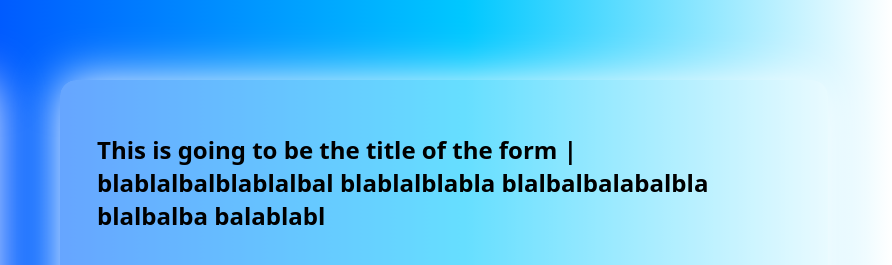
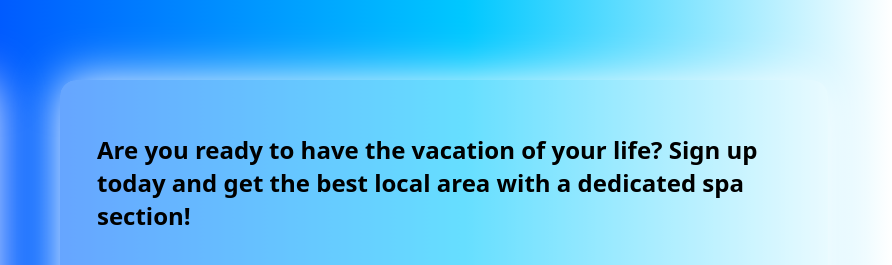
Before and after one commit to Loupo5/sign-up-form, a plain HTML site: page index.html in a window 1280 px wide. Shown: the top 265 px of the page, 388-1280 px from the left. Drawn offline with Linux system fonts and the light colour scheme; a web font is replaced by a local one.

Commit message:
Change the title into something useful

```diff
--- a/index.html
+++ b/index.html
@@ -17,7 +17,7 @@
     </div>
     <div class="right-section">
         <form class="form" action=# method="get">
-            <p class="title">This is going to be the title of the form | blablalbalblablalbal blablalblabla blalbalbalabalbla blalbalba balablabl</p>
+            <p class="title">Are you ready to have the vacation of your life? Sign up today and get the best local area with a dedicated spa section!</p>
             <div class="main-form">
                 <div class="intro">
                     Let's get into it!
```
